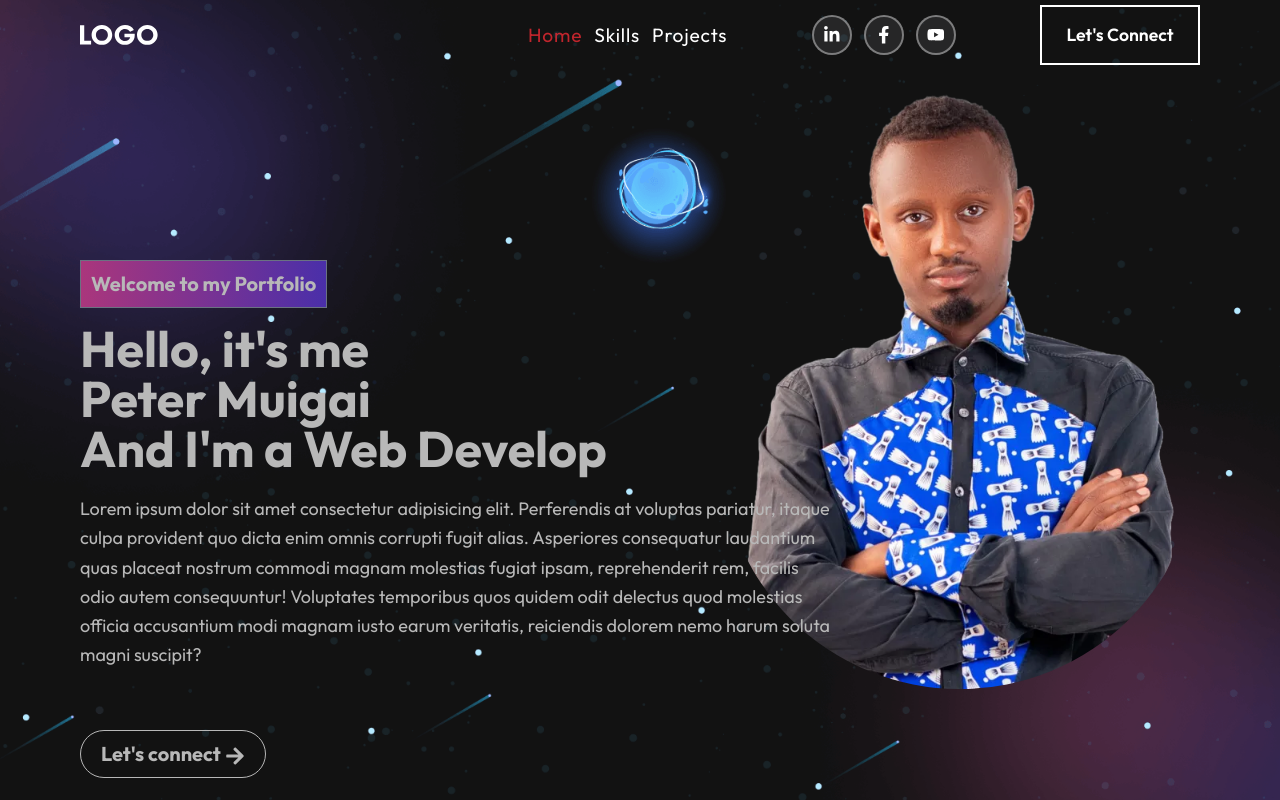
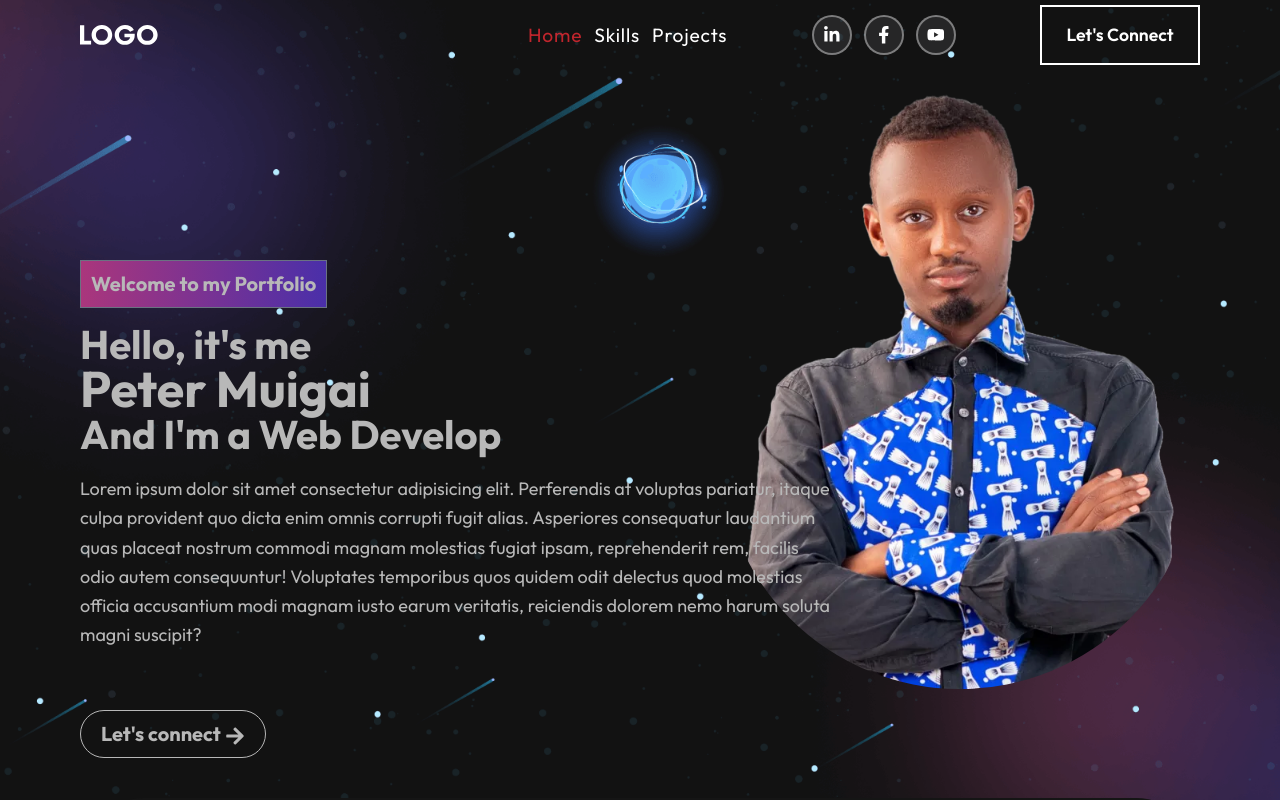
Before and after one commit to petermbiyu/portfolio, a React app: page / in a window 1280 px wide. Shown: the top 800 px of the page. Built offline with nearby package versions, Linux system fonts and the light colour scheme; the HTML template or start-up script is replaced by a standard one.

Commit message:
project hover

```diff
--- a/src/components/Banner.jsx
+++ b/src/components/Banner.jsx
@@ -49,10 +49,11 @@ const Banner = () => {
           <span className="font-bold spacing-[0.8px] px-[10px] py-[8px] text-[20px] mb-[16px] inline-block border-1 border-gray-500 bg-linear-[90deg] from-[rgba(170,54,124)] to-[rgba(74,47,169)] ">
             Welcome to my Portfolio
           </span>
-          <h1 className="text-[30px] md:text-[40] lg:text-[50px] font-bold spacing-[0.8px] mb-[20px] block leading-none">
+          <h1 className="text-[20px] md:text-[30] lg:text-[40px] font-bold spacing-[0.8px] mb-[20px] block leading-none">
             Hello, it's me <br />
-            Peter Muigai
-            <br />
+            <span className="text-[30px] md:text-[40px] lg:text-[50px]">
+              Peter Muigai <br />
+            </span>
             And I'm a <span>{text}</span>
           </h1>
           <p className="text-[#B8B8B8] text-[18px] spacing-[0.8px] leading-relaxed w-[96%]">
--- a/src/components/ProjectCard.jsx
+++ b/src/components/ProjectCard.jsx
@@ -5,7 +5,10 @@ import { BsArrowUpRightCircleFill } from "react-icons/bs";
 const ProjectCard = ({ title, description, imgUrl }) => {
   const [isOverlayVisible, setIsOverlayVisible] = useState(false);
   const toggleOverlay = () => {
-    setIsOverlayVisible((prev) => !prev);
+    const isDesktop = window.matchMedia("(hover:hover)").matches;
+    if (!isDesktop) {
+      setIsOverlayVisible((prev) => !prev);
+    }
   };
   return (
     <div
```
